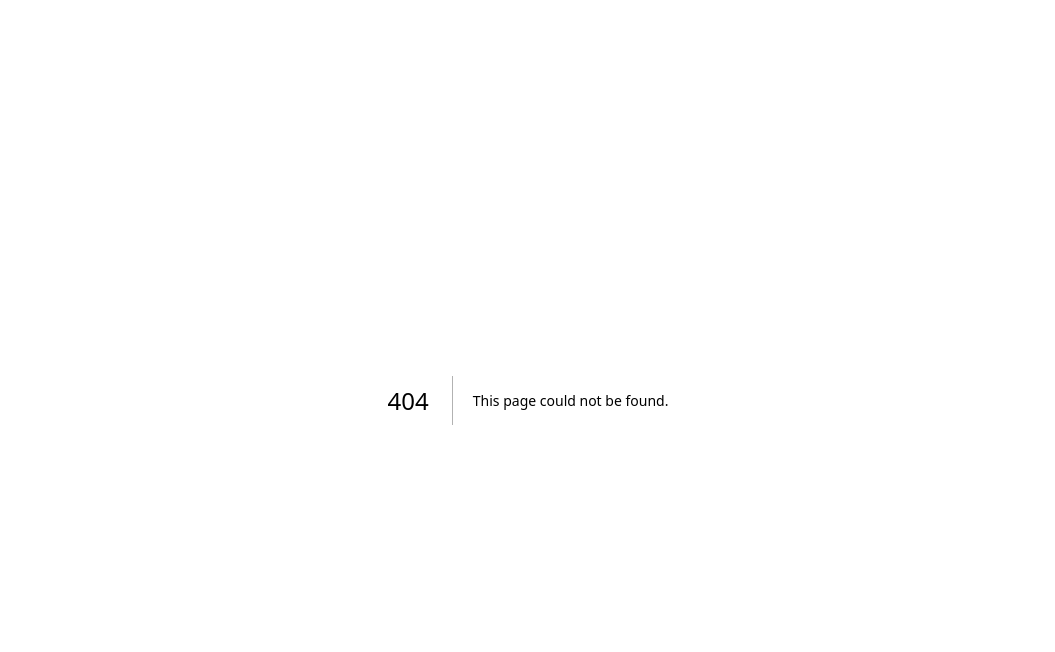
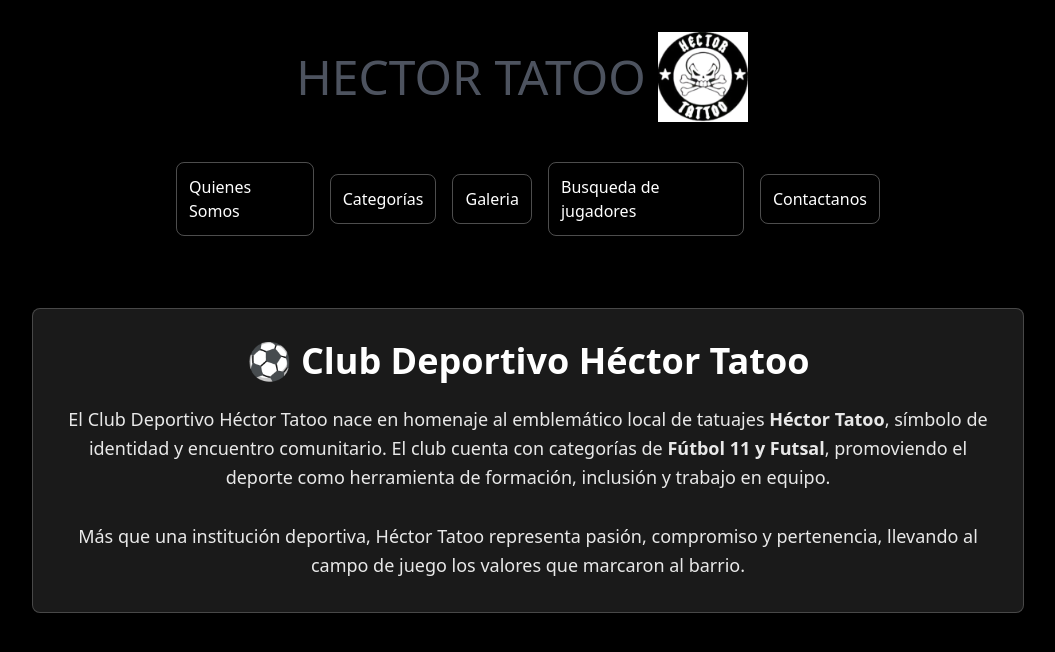
Before and after one commit to ChristianIvanLedesma/Hector-tatoo, a Next.js app: page /quienes-somos in a window 1280 px wide. Before the commit this address had no page. Shown: the top 652 px of the page, without its empty margins (112-1167 px from the left). Built offline with nearby package versions, Linux system fonts and the light colour scheme.

Commit message:
agregamos seccion quienes-somos y modificaciones en layout

```diff
--- a/app/layout.tsx
+++ b/app/layout.tsx
@@ -1,5 +1,7 @@
 import { ReactNode } from "react";
 import "./globals.css"
+import Image from "next/image";
+import Navbar from "./components/Navbar";
 
 
 export default function Layout({ children }: { children: ReactNode }) {
@@ -10,7 +12,23 @@
 
       </head>
       <body >
+        <div className="flex items-center justify-center gap-3 m-auto py-8">
+                <h1 className="text-center text-gray-500 text-shadow-gray-700 text-5xl animate-pulse">
+                  HECTOR TATOO
+                </h1>
+
+
+                <Image
+                  src="/asd.png"
+                  alt="Logo"
+                  width={90}
+                  height={60}
+                  className="object-contain mr-3 "
+                />
+              </div>
+        <Navbar />
          <main>{children}</main>
+
       </body>
     </html>
   );
--- a/app/page.tsx
+++ b/app/page.tsx
@@ -1,23 +1,8 @@
-import Image from "next/image";
-import Navbar from "./components/Navbar";
+
 export default function Home() {
   return (
     <>
-      <div className="flex items-center justify-center gap-3 m-auto py-8">
-        <h1 className="text-center text-gray-500 text-shadow-gray-700 text-5xl animate-pulse">
-          HECTOR TATOO
-        </h1>
 
-
-        <Image
-          src="/asd.png"
-          alt="Logo"
-          width={90}
-          height={60}
-          className="object-contain mr-3 "
-        />
-      </div>
-      <Navbar />
 
     </>
   );
--- /dev/null
+++ b/app/quienes-somos/page.tsx
@@ -0,0 +1,23 @@
+export default function QuienesSomos() {
+    return (
+        <section className="max-w-5xl mx-auto px-4 py-16">
+            <div className="bg-white/10 backdrop-blur-md border border-white/20 rounded-lg p-8 shadow-lg">
+
+                <h1 className="text-white text-3xl sm:text-4xl font-bold text-center mb-6">
+                    ⚽ Club Deportivo Héctor Tatoo
+                </h1>
+
+                <p className="text-white/90 text-base sm:text-lg leading-relaxed text-center">
+                    El Club Deportivo Héctor Tatoo nace en homenaje al emblemático local de tatuajes
+                    <span className="font-semibold"> Héctor Tatoo</span>, símbolo de identidad y encuentro comunitario.
+                    El club cuenta con categorías de <span className="font-semibold">Fútbol 11 y Futsal</span>,
+                    promoviendo el deporte como herramienta de formación, inclusión y trabajo en equipo.
+                    <br /><br />
+                    Más que una institución deportiva, Héctor Tatoo representa pasión, compromiso y pertenencia,
+                    llevando al campo de juego los valores que marcaron al barrio.
+                </p>
+
+            </div>
+        </section>
+    );
+}
```
